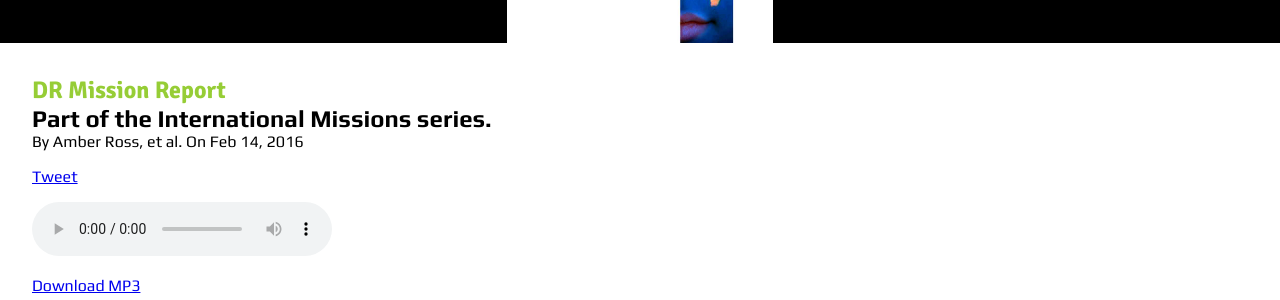
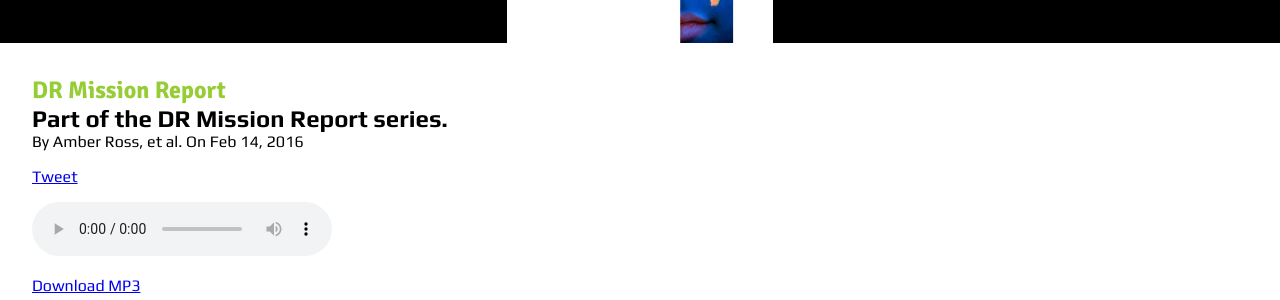
Before and after one commit to govalley/govalley.github.io, a Jekyll site: the page built from podcast/_posts/2016-02-14-DR-Mission.md, in a window 1280 px wide. Shown: the part 157-457 px from the top of the page. Built offline with Jekyll 4.4.1, drawn with Linux system fonts in a browser that asks for light colours; some web fonts are replaced; comment, search, counter and statistics services are not loaded.

Commit message:
Moving to a new category.

```diff
--- a/podcast/_posts/2016-02-14-DR-Mission.md
+++ b/podcast/_posts/2016-02-14-DR-Mission.md
@@ -1,6 +1,6 @@
 ---
 title: "DR Mission Report"
-category: "International Missions"
+category: "DR Mission Report"
 speaker: Amber Ross, et al.
 mp3: 20160214.mp3
 size: 14420521
```
